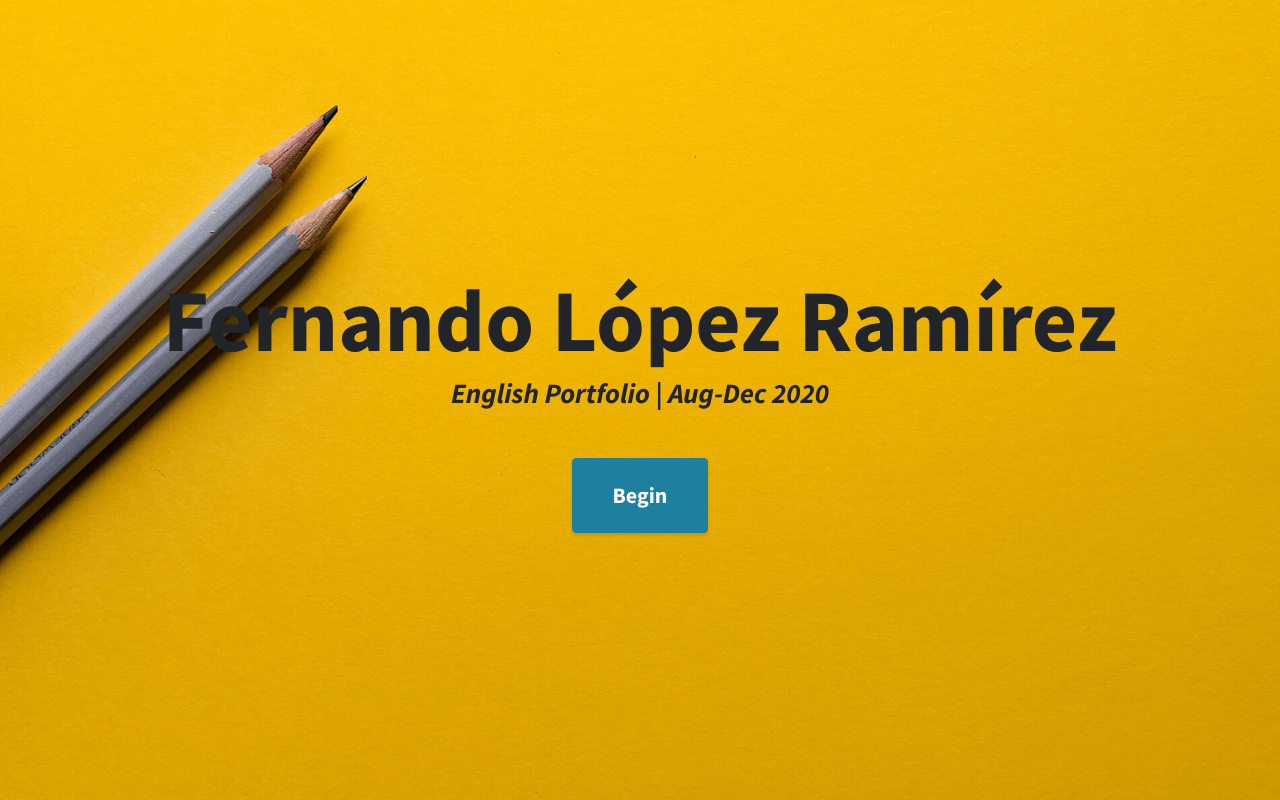
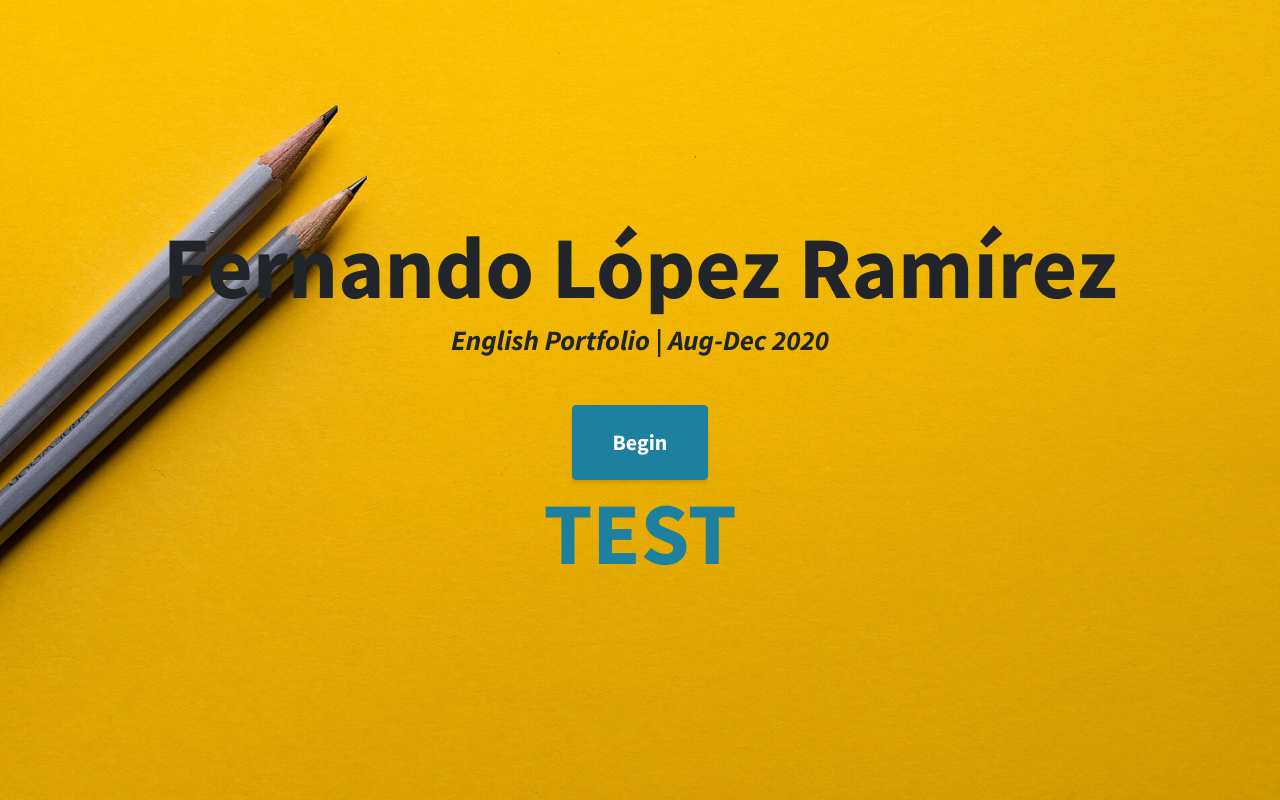
Before and after one commit to Fernando74lr/tests, a plain HTML site: page index.html in a window 1280 px wide. Shown: the top 800 px of the page. Drawn offline with nearby package versions, Linux system fonts and the light colour scheme.

Commit message:
Update index.html

```diff
--- a/index.html
+++ b/index.html
@@ -17,7 +17,7 @@
         <div class="container my-auto text-center">
             <h1 class="mb-1">Fernando López Ramírez</h1>
             <h3 class="mb-5"><em>English Portfolio | Aug-Dec 2020</em></h3><a class="btn btn-primary btn-xl js-scroll-trigger" role="button" href="test.txt" download style="font-size: 22px;">Begin</a>
-            <a href="test.html"></a>
+            <h1><a href="test.html">TEST</a></h1>
             <div class="overlay"></div>
         </div>
     </header>
```
